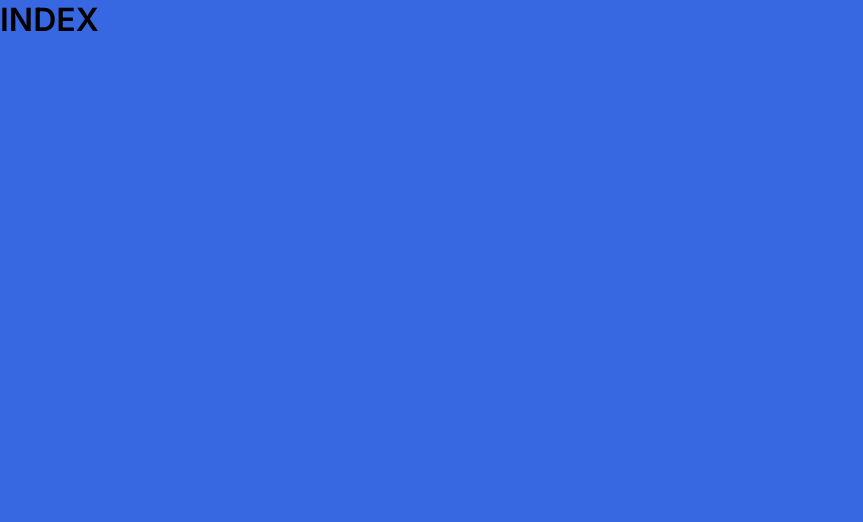
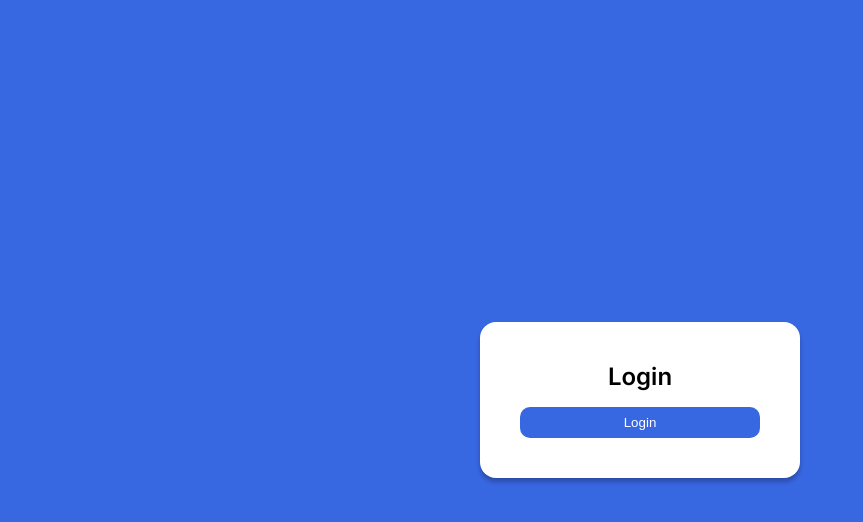
Before and after one commit to igorMSoares/desafio-mentoria-creath, a Next.js app: page / in a window 1280 px wide. Shown: the top 522 px of the page, without its empty margins (0-863 px from the left). Built offline with nearby package versions, Linux system fonts and the light colour scheme.

Commit message:
create CardBox, CardTitle and CentralizedContainer components

```diff
--- /dev/null
+++ b/components/CardBox.js
@@ -0,0 +1,17 @@
+import styled from 'styled-components';
+
+const StyledCardBox = styled.div`
+  border-radius: 1rem;
+  box-shadow: 0px 4px 4px rgba(0, 0, 0, 0.25);
+  padding: 2.5rem;
+  background-color: #fff;
+  min-width: 20rem;
+  display: grid;
+  grid-template-columns: 1fr;
+  grid-gap: 1rem;
+  place-content: center;
+`;
+
+const CardBox = ({ children }) => <StyledCardBox>{children}</StyledCardBox>;
+
+export default CardBox;
--- /dev/null
+++ b/components/CardTitle.js
@@ -0,0 +1,11 @@
+import styled from 'styled-components';
+
+const StyledTitle = styled.h2`
+  font-size: 1.5rem;
+  font-weight: 600;
+  text-align: center;
+`;
+
+const CardTitle = ({ title }) => <StyledTitle>{title}</StyledTitle>;
+
+export default CardTitle;
--- /dev/null
+++ b/components/CentralizedContainer.js
@@ -0,0 +1,14 @@
+import styled from 'styled-components';
+
+const StyledContainer = styled.div`
+  display: flex;
+  justify-content: center;
+  align-items: center;
+  height: 100vh;
+`;
+
+const CentralizedContainer = ({ children }) => (
+  <StyledContainer>{children}</StyledContainer>
+);
+
+export default CentralizedContainer;
--- a/pages/index.js
+++ b/pages/index.js
@@ -1,3 +1,15 @@
+import CardBox from '@/components/CardBox';
+import CardTitle from '@/components/CardTitle';
+import Button from '@/components/Button';
+import CentralizedContainer from '@/components/CentralizedContainer';
+
 export default function Home() {
-  return <h1>INDEX</h1>;
+  return (
+    <CentralizedContainer>
+      <CardBox>
+        <CardTitle title="Login" />
+        <Button label="Login" />
+      </CardBox>
+    </CentralizedContainer>
+  );
 }
```
